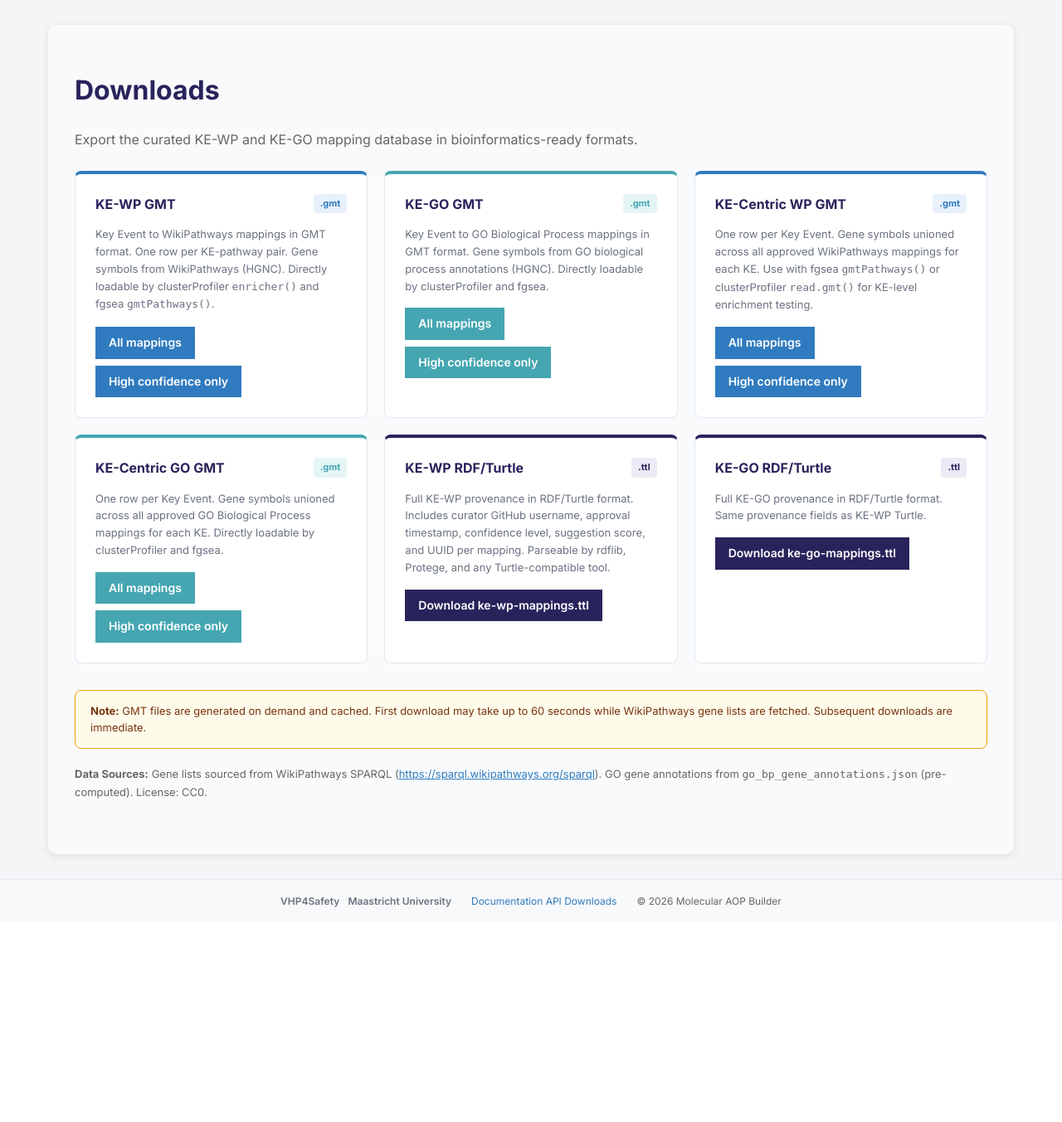
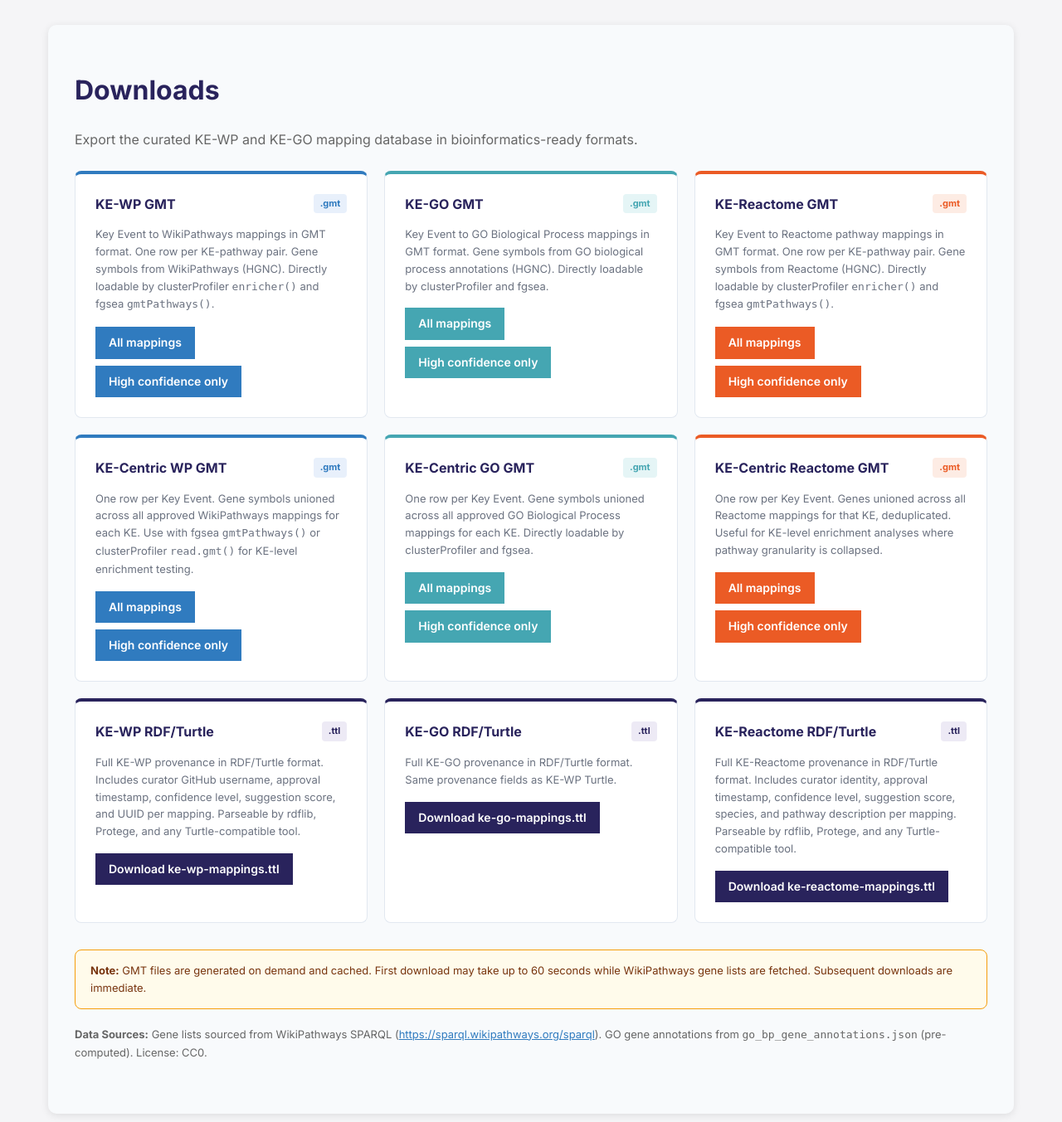
Before and after one commit to marvinm2/KE-WP-mapping, a Flask app: page /downloads in a window 1280 px wide. Shown: the part 56-1409 px from the top of the page at 83% size. Before the commit the page ends 1150 px from the top, so only its background shows below. Run offline with Flask 3, Linux system fonts and the light colour scheme; parts of the project's set-up code (start-up, migrations or seed data) failed here and were passed over; some libraries are stand-ins or nearby versions.

Commit message:
feat(26-08): add three Reactome download cards + orange CSS variant (D-22)
- Card 2a: KE-Reactome GMT (per-mapping, orange) — /exports/gmt/ke-reactome
- Card 4a: KE-Centric Reactome GMT (orange) — /exports/gmt/ke-reactome-centric
- Card 6a: KE-Reactome RDF/Turtle (dark) — /exports/rdf/ke-reactome
- New download-card--orange and btn-link-orange CSS classes using --color-secondary-orange
- Badge variant download-card__badge--orange with light tint background

```diff
--- a/static/css/main.css
+++ b/static/css/main.css
@@ -1906,6 +1906,7 @@ table.dataTable tbody td { padding: 8px 12px; font-size: var(--font-size-sm); bo
 .download-card--blue { border-top: 4px solid var(--color-primary-blue); }
 .download-card--teal { border-top: 4px solid var(--color-teal-accent); }
 .download-card--dark { border-top: 4px solid var(--color-primary-dark); }
+.download-card--orange { border-top: 4px solid var(--color-secondary-orange); }
 
 .download-card__header {
     display: flex;
@@ -1930,6 +1931,7 @@ table.dataTable tbody td { padding: 8px 12px; font-size: var(--font-size-sm); bo
 .download-card__badge--blue { background: #e8f0fb; color: var(--color-primary-blue); }
 .download-card__badge--teal { background: #e5f5f6; color: var(--color-teal-accent); }
 .download-card__badge--dark { background: #edeaf5; color: var(--color-primary-dark); }
+.download-card__badge--orange { background: #fdece4; color: var(--color-secondary-orange); }
 
 .download-card__desc {
     font-size: 13px;
@@ -1983,6 +1985,19 @@ table.dataTable tbody td { padding: 8px 12px; font-size: var(--font-size-sm); bo
 }
 
 .btn-link-dark:hover { opacity: 0.9; color: white; }
+
+.btn-link-orange {
+    background: var(--color-secondary-orange);
+    color: white;
+    padding: 8px 16px;
+    border-radius: 0;
+    text-decoration: none;
+    font-size: var(--font-size-sm);
+    display: inline-block;
+    font-weight: 600;
+}
+
+.btn-link-orange:hover { opacity: 0.9; color: white; }
 
 .btn-link-outline-blue {
     background: white;
--- a/templates/downloads.html
+++ b/templates/downloads.html
@@ -59,6 +59,23 @@
             </div>
         </div>
 
+        <!-- Card 2a: KE-Reactome GMT -->
+        <div class="download-card download-card--orange">
+            <div class="download-card__header">
+                <h2 class="download-card__title">KE-Reactome GMT</h2>
+                <span class="download-card__badge download-card__badge--orange">.gmt</span>
+            </div>
+            <p class="download-card__desc">
+                Key Event to Reactome pathway mappings in GMT format. One row per KE-pathway pair.
+                Gene symbols from Reactome (HGNC). Directly loadable by clusterProfiler
+                <code>enricher()</code> and fgsea <code>gmtPathways()</code>.
+            </p>
+            <div class="download-card__actions">
+                <a href="/exports/gmt/ke-reactome" class="btn-link-orange">All mappings</a>
+                <a href="/exports/gmt/ke-reactome?min_confidence=High" class="btn-link-orange">High confidence only</a>
+            </div>
+        </div>
+
         <!-- Card 3: KE-Centric WP GMT -->
         <div class="download-card download-card--blue">
             <div class="download-card__header">
@@ -89,6 +106,23 @@
             <div class="download-card__actions">
                 <a href="/exports/gmt/ke-go-centric" class="btn-link-teal">All mappings</a>
                 <a href="/exports/gmt/ke-go-centric?min_confidence=High" class="btn-link-teal">High confidence only</a>
+            </div>
+        </div>
+
+        <!-- Card 4a: KE-Centric Reactome GMT -->
+        <div class="download-card download-card--orange">
+            <div class="download-card__header">
+                <h2 class="download-card__title">KE-Centric Reactome GMT</h2>
+                <span class="download-card__badge download-card__badge--orange">.gmt</span>
+            </div>
+            <p class="download-card__desc">
+                One row per Key Event. Genes unioned across all Reactome mappings for that KE,
+                deduplicated. Useful for KE-level enrichment analyses where pathway granularity
+                is collapsed.
+            </p>
+            <div class="download-card__actions">
+                <a href="/exports/gmt/ke-reactome-centric" class="btn-link-orange">All mappings</a>
+                <a href="/exports/gmt/ke-reactome-centric?min_confidence=High" class="btn-link-orange">High confidence only</a>
             </div>
         </div>
 
@@ -123,6 +157,22 @@
             </div>
         </div>
 
+        <!-- Card 6a: KE-Reactome RDF/Turtle -->
+        <div class="download-card download-card--dark">
+            <div class="download-card__header">
+                <h2 class="download-card__title">KE-Reactome RDF/Turtle</h2>
+                <span class="download-card__badge download-card__badge--dark">.ttl</span>
+            </div>
+            <p class="download-card__desc">
+                Full KE-Reactome provenance in RDF/Turtle format. Includes curator identity,
+                approval timestamp, confidence level, suggestion score, species, and pathway
+                description per mapping. Parseable by rdflib, Protege, and any Turtle-compatible tool.
+            </p>
+            <div>
+                <a href="/exports/rdf/ke-reactome" class="btn-link-dark">Download ke-reactome-mappings.ttl</a>
+            </div>
+        </div>
+
     </div>
 
     <!-- Note section -->
```
